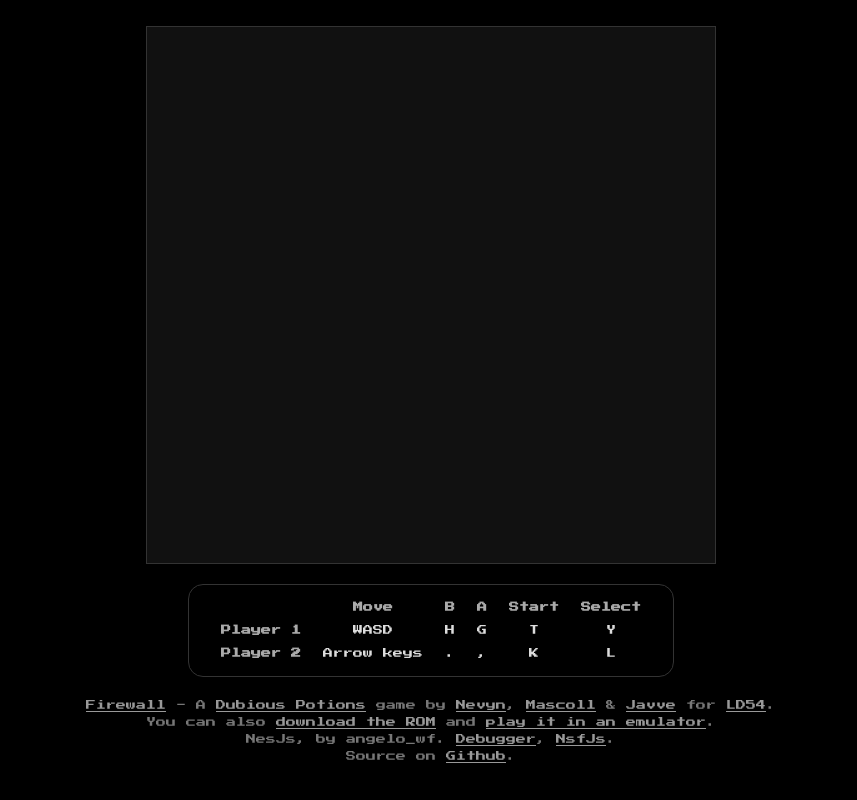
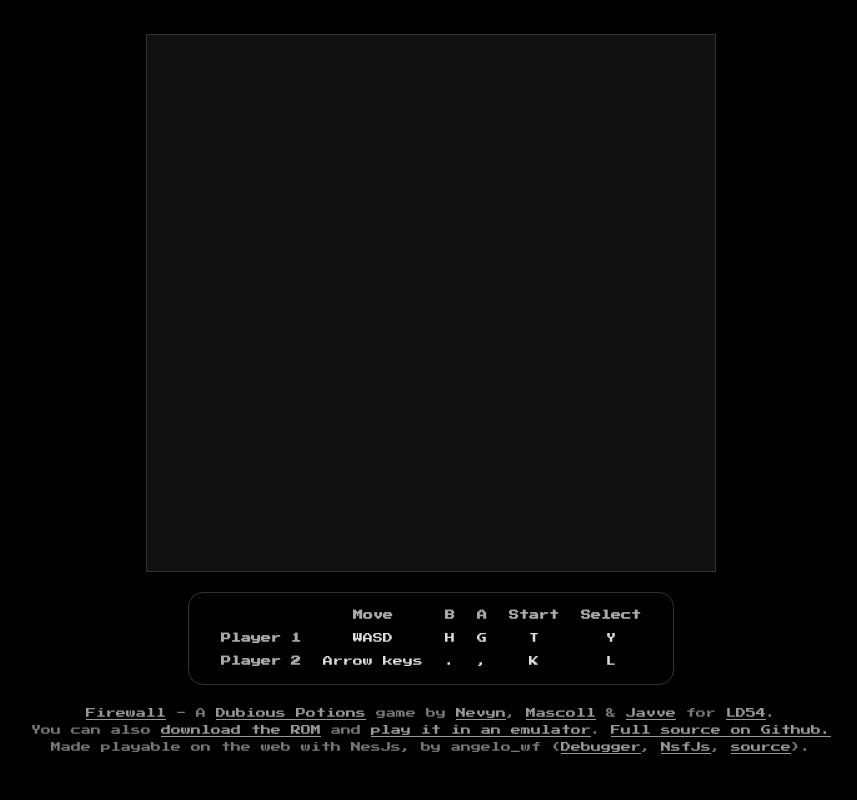
Before and after one commit to dubiouspotions/ld54-firewall, a plain HTML site: page docs/index.html in a window 1280 px wide. Shown: the whole page, without its empty margins (209-1066 px from the left). Drawn offline with Linux system fonts and the light colour scheme; no server answers.

Commit message:
fix link to game's source on page

```diff
--- a/docs/index.html
+++ b/docs/index.html
@@ -59,9 +59,9 @@
       <a href="https://twitter.com/mascoll">Mascoll</a> &
       <a href="https://twitter.com/javve">Javve</a> for
       <a href="https://ldjam.com/events/ludum-dare/54">LD54</a>.<br>
-    You can also <a href="game/firewall.nes">download the ROM</a> and <a href="https://fceux.com">play it in an emulator</a>.<br>
-    NesJs, by angelo_wf. <a href="debug.html">Debugger</a>, <a href="nsfplayer.html">NsfJs</a>.<br>
-    Source on <a href="https://github.com/angelo-wf/NesJs">Github</a>.
+    You can also <a href="game/firewall.nes">download the ROM</a> and <a href="https://fceux.com">play it in an emulator</a>. <a href="https://github.com/dubiouspotions/ld54-firewall">Full source on Github.</a><br>
+    Made playable on the web with NesJs, by angelo_wf (<a href="debug.html">Debugger</a>, <a href="nsfplayer.html">NsfJs</a>, <a href="https://github.com/angelo-wf/NesJs">source</a>).<br>
+
   </p>
 
     <audio id="audio-player" loop="true">
```
